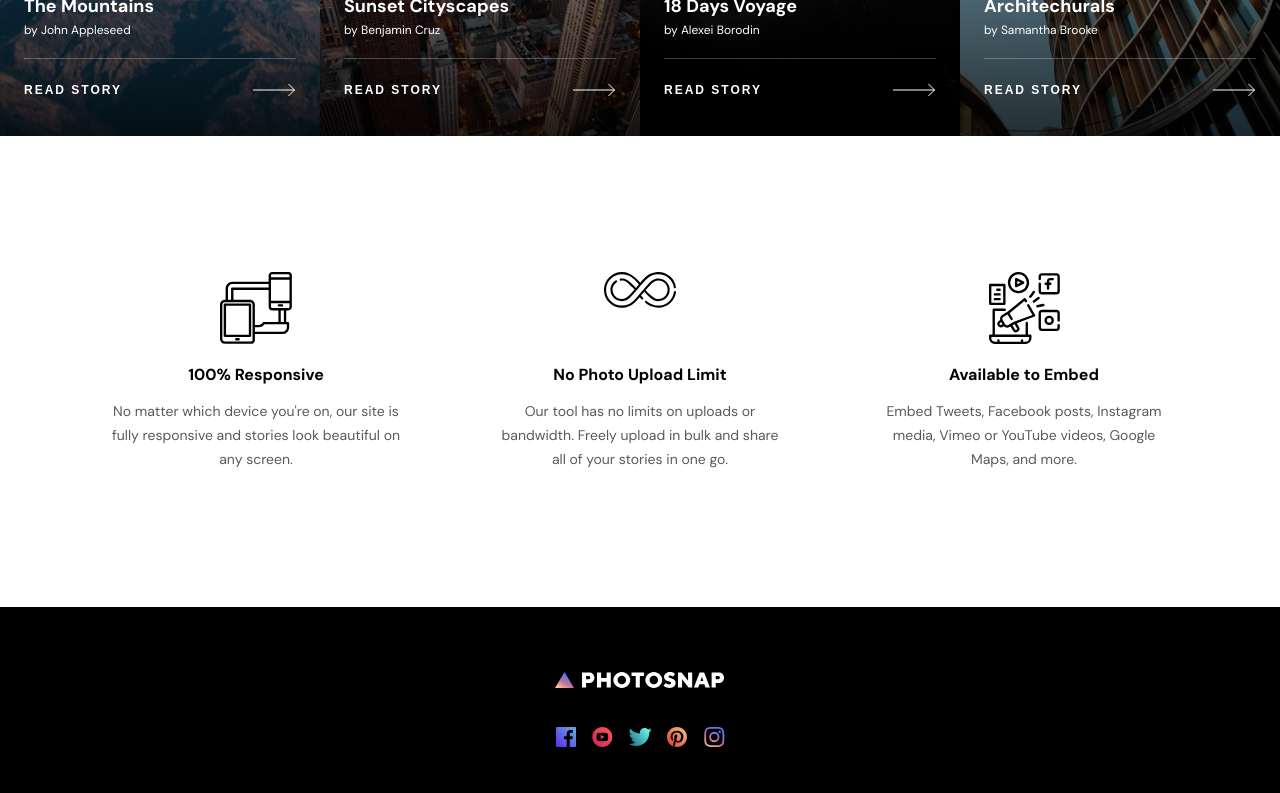
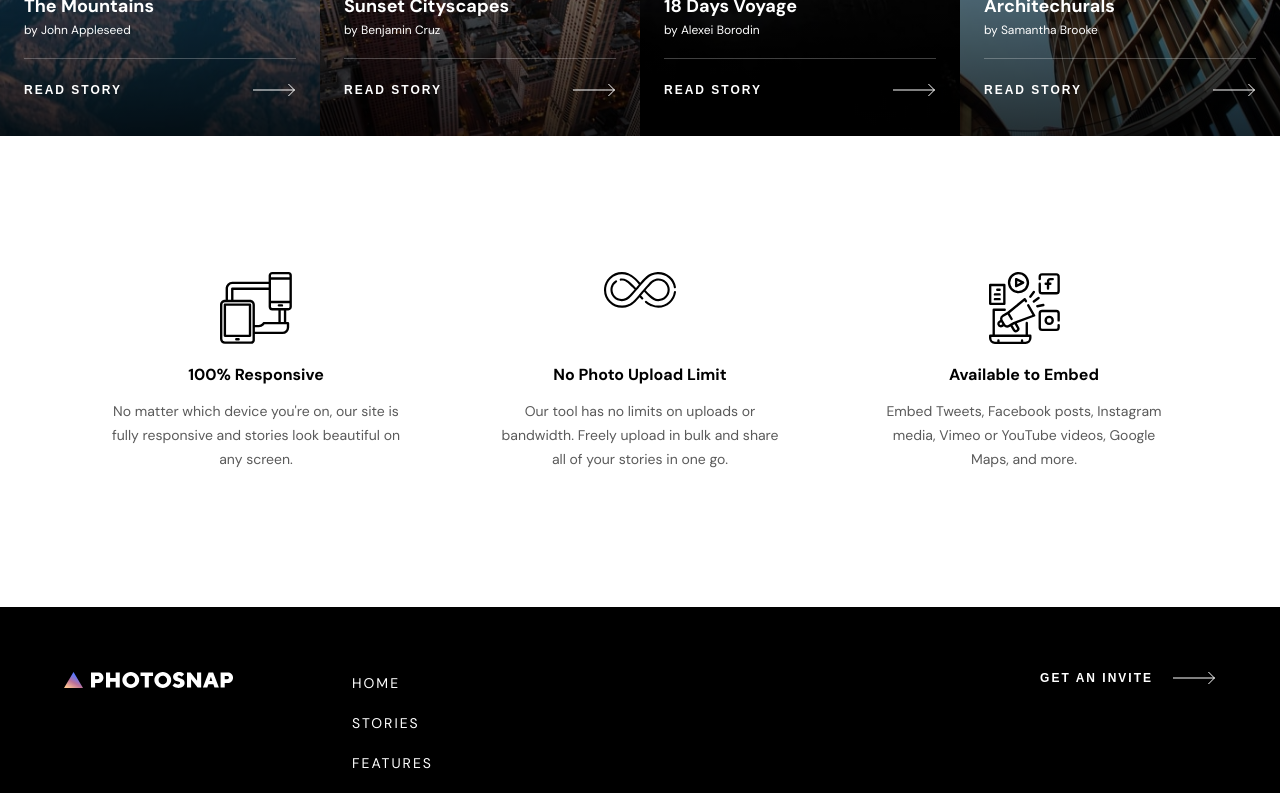
Before and after one commit to thomasthuynh/photosnap, a React (Vite) app: page / in a window 1280 px wide. Shown: the part 2000-2793 px from the top of the page. Built offline with nearby package versions, Linux system fonts and the light colour scheme.

Commit message:
Completed responsive design for footer. Increased font size for nav links at width of 1024px

```diff
--- a/src/components/Footer.tsx
+++ b/src/components/Footer.tsx
@@ -55,7 +55,7 @@ const Footer = (props: Props) => {
           </ul>
         </div>
 
-      {/* BUTTON AND COPYRIGHT */}
+        {/* BUTTON AND COPYRIGHT */}
         <div className="footerSecondary">
           <button>
             Get an Invite
--- a/src/scss/_footer.scss
+++ b/src/scss/_footer.scss
@@ -15,16 +15,15 @@ footer {
       opacity: 0.8;
     }
   }
-
-  p {
-    color:#5a5a5a;
-    padding-top: 3.6rem;
-  }
 }
 
 .footerContainer {
   display: grid;
   place-items: center;
+}
+
+.footerLogoContainer {
+  padding-bottom: 0.8rem;
 }
 
 .socialIcons {
@@ -34,7 +33,6 @@ footer {
   padding: 3.2rem 0;
 
   a {
-    width: 100%;
     text-align: center;
     display: flex;
     justify-content: center;
@@ -69,8 +67,75 @@ footer {
   }
 }
 
+.footerPrimary {
+  display: grid;
+  place-items: center;
+}
+
 .footerSecondary {
   display: flex;
   flex-direction: column;
   align-items: center;
+  width: 100%;
+
+  p {
+    color: #5a5a5a;
+    padding-top: 4rem;
+  }
 }
+
+@media (min-width: 768px) {
+  footer {
+    padding-bottom: 4.8rem;
+  }
+
+  .footerContainer {
+    grid-template-columns: repeat(2, 1fr);
+  }
+
+  .socialIcons {
+    order: 1;
+    padding-top: 6.4rem;
+    padding-bottom: 0;
+  }
+
+  .footerLinks {
+    flex-direction: row;
+    padding-bottom: 1.6rem;
+  }
+
+  .footerPrimary {
+    place-items: start;
+    width: 100%;
+  }
+
+  .footerSecondary {
+    align-items: end;
+    justify-content: space-between;
+    height: 100%;
+
+    p {
+      padding: 0;
+    }
+  }
+}
+
+@media (min-width: 1280px) {
+  .footerPrimary {
+    grid-template-columns: repeat(2, 1fr);
+  }
+
+  .socialIcons {
+    padding-top: 9.2rem;
+  }
+
+  .footerLinks {
+    flex-direction: column;
+    grid-row: span 2;
+    padding: 0;
+
+    li {
+      text-align: left;
+    }
+  }
+}
--- a/src/scss/_nav.scss
+++ b/src/scss/_nav.scss
@@ -134,5 +134,9 @@ nav {
 @media (min-width: 1024px) {
   .navList {
     gap: 4.8rem;
+
+    a {
+      font-size: 1.4rem;
+    }
   }
 }
```
